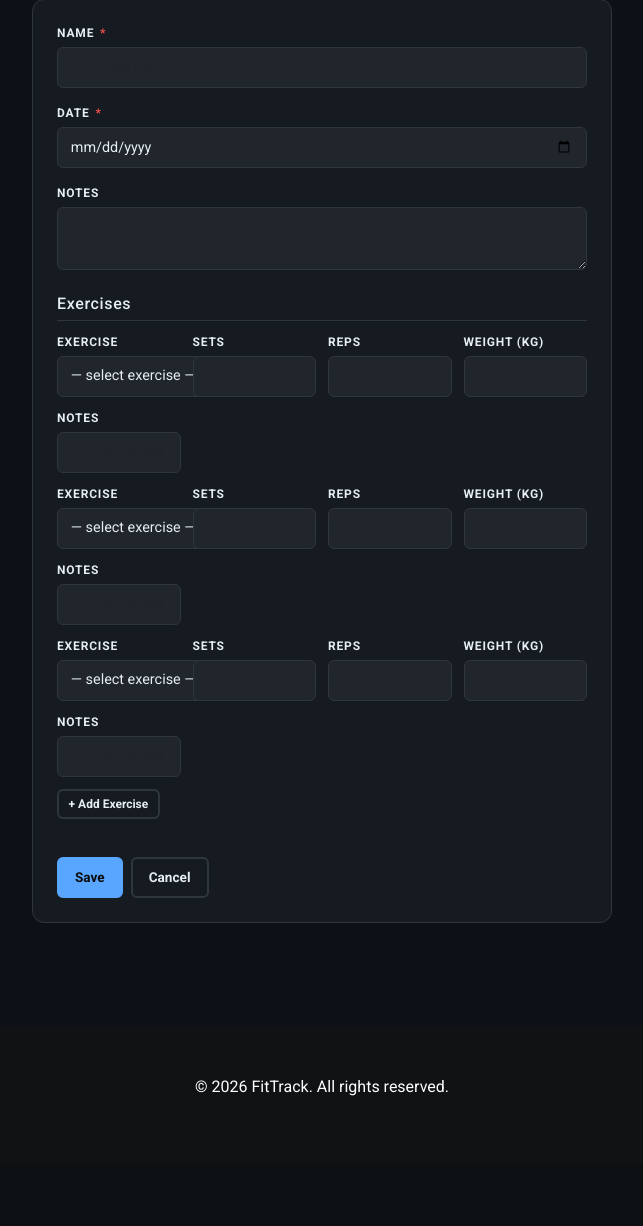
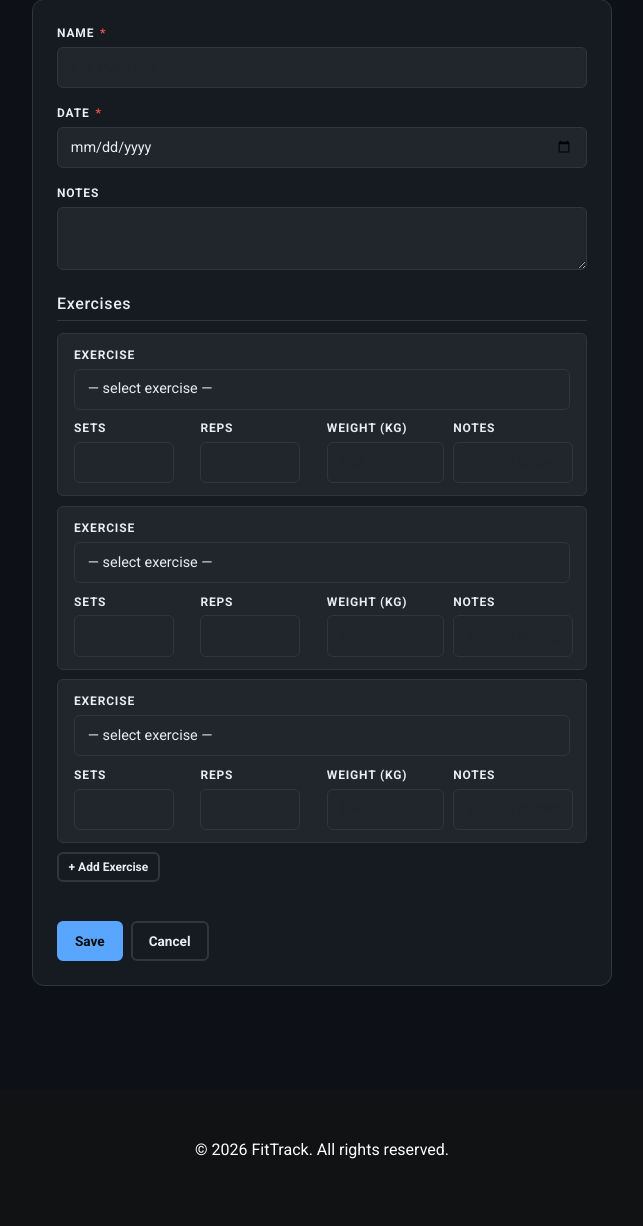
Before and after one commit to MHussainGit/Milestone-Project-3--fitness-tracker, a Django app: page /workouts/new/ in a window 1280 px wide. Shown: the part 299-1525 px from the top of the page, without its empty margins (318-961 px from the left). Before the commit the page ends 1395 px from the top, so only its background shows below. Run offline with Django 4.2, Linux system fonts and the light colour scheme; the visitor is signed in with stand-in values (Sample User, id 1); data that the repository does not hold is empty.

Commit message:
Restructure workout entry rows: exercise above metrics in card layout

```diff
--- a/tracker/templates/tracker/workout_form.html
+++ b/tracker/templates/tracker/workout_form.html
@@ -38,35 +38,37 @@
         {{ formset.management_form }}
         <div id="formset-rows">
           {% for entry_form in formset %}
-            <div class="formset-row form-row" style="margin-bottom:.75rem;align-items:end">
-              <div class="form-group" style="margin:0;min-width:160px;flex:2">
+            <div class="formset-row" style="background:var(--surface2);border:1px solid var(--border);border-radius:var(--r);padding:.75rem 1rem;margin-bottom:.6rem">
+              <div class="form-group" style="margin-bottom:.6rem">
                 <label class="form-label" style="font-size:.75rem">Exercise</label>
                 {{ entry_form.exercise }}
                 {% if entry_form.exercise.errors %}
                   <div class="form-error">{{ entry_form.exercise.errors.0 }}</div>
                 {% endif %}
               </div>
-              <div class="form-group" style="margin:0;min-width:70px">
+              <div class="form-row" style="gap:.6rem">
+                <div class="form-group" style="margin:0;min-width:70px;max-width:100px">
                   <label class="form-label" style="font-size:.75rem">Sets</label>
                   {{ entry_form.sets }}
                   {% if entry_form.sets.errors %}
                     <div class="form-error">{{ entry_form.sets.errors.0 }}</div>
                   {% endif %}
                 </div>
-              <div class="form-group" style="margin:0;min-width:70px">
+                <div class="form-group" style="margin:0;min-width:70px;max-width:100px">
                   <label class="form-label" style="font-size:.75rem">Reps</label>
                   {{ entry_form.reps }}
                   {% if entry_form.reps.errors %}
                     <div class="form-error">{{ entry_form.reps.errors.0 }}</div>
                   {% endif %}
                 </div>
-              <div class="form-group" style="margin:0;min-width:80px">
+                <div class="form-group" style="margin:0;min-width:80px;max-width:120px">
                   <label class="form-label" style="font-size:.75rem">Weight (kg)</label>
                   {{ entry_form.weight }}
                 </div>
-              <div class="form-group" style="margin:0;flex:2;min-width:120px">
+                <div class="form-group" style="margin:0;flex:1;min-width:120px">
                   <label class="form-label" style="font-size:.75rem">Notes</label>
                   {{ entry_form.notes }}
+                </div>
               </div>
             </div>
           {% endfor %}
```
Lines whose indentation alone changed are shown as unchanged.
